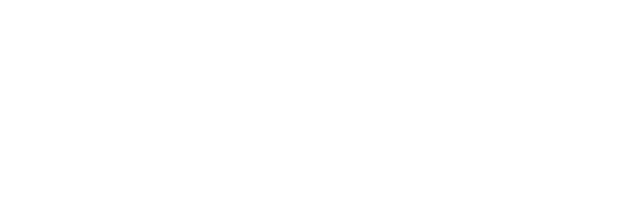
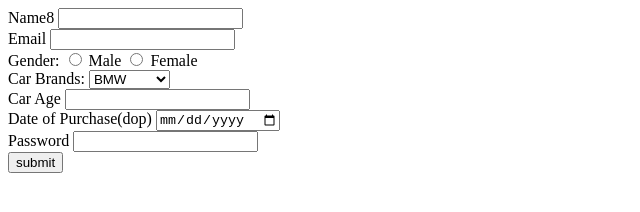
Before and after one commit to acciojob/car-insurance-form-khushalpatil093, a website: page main.html in a window 1280 px wide. Shown: the whole page, without its empty margins (0-640 px from the left). Drawn offline with Linux system fonts and the light colour scheme.

Commit message:
created a submission

```diff
--- a/main.html
+++ b/main.html
@@ -7,6 +7,43 @@
 </head>
 
 <body>
+	<div>
+		<label for="name">Name8</label>
+		<input type="text" id="name" >
+	</div>
+	<div>
+		<label for="email">Email</label>
+		<input type="email" id="email" required>
+	</div>
+	<div>
+		<label>Gender:</label>
+		<input type="radio" name="gender" required>
+		<label for="gender">Male</label>
+		<input type="radio" name="gender" required>
+		<label for="gender">Female</label>
+	</div>
+	<div>
+		<label for="cars">Car Brands: </label>
+		<select id="cars">
+			<option value="BMW">BMW</option>
+			<option value="Audi">Audi</option>
+			<option value="Mercedez">Mercedez</option>
+		</select>
+	</div>
+	<div>
+		<label for="carage">Car Age</label>
+		<input type="number" id="carage" required>
+	</div>
+	<div>
+		<label for="dop">Date of Purchase(dop)</label>
+		<input type="date" id="dop" required>
+	</div>
+	<div>
+		<label for="password">Password</label>
+		<input type="password" id="password" required>
+	</div>
+	<input type="button" value="submit">
+
 	<!-- the entire body must be written by student -->
     <script type="text/javascript" src="./script.js">
 </script>
```
